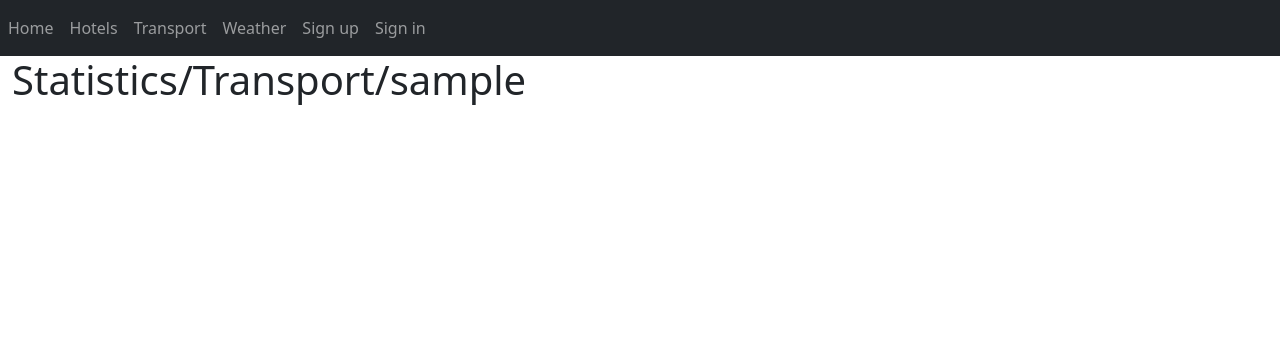
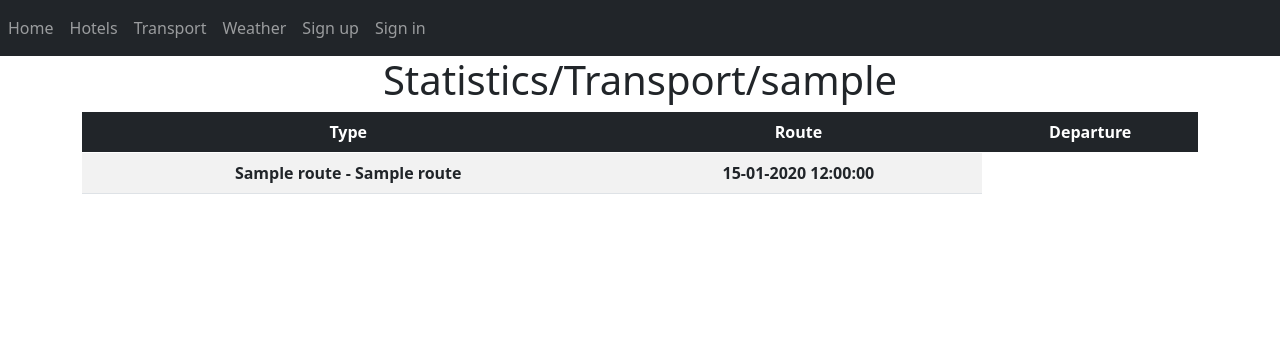
Before and after one commit to ITA-Dnipro/Dp-207_Python, a Django app: template django_app/statistics_app/templates/statistics_app/user_page.html in a window 1280 px wide. Shown: the top 356 px of the page. Run offline with Django 3.2, Linux system fonts and the light colour scheme; tables that the repository leaves empty hold one stand-in row (values such as "Sample post"); the template is opened without the code that fills it: values that come from a table or form of the project are taken from there, most other values are stand-ins (such as "Sample title", 1, 10 or a date in 2020); lists and menus that the app fills with data are empty; parts of the project's set-up code (start-up, migrations or seed data) failed here and were passed over; some libraries are stand-ins or nearby versions.

Commit message:
new celery config + statistics user_page func

```diff
--- a/django_app/services/statistics_app/celery_utils/celeryconfig.py
+++ b/django_app/services/statistics_app/celery_utils/celeryconfig.py
@@ -9,3 +9,8 @@ broker_url = RABBITMQ_SERVER_URL
 imports = (
     'services.statistics_app.celery_utils.celery_tasks.transport_app.transport_tasks_1',
 )
+os.environ.setdefault('C_FORCE_ROOT', '1')
+accept_content = ['pickle']
+result_accept_content = ['pickle']
+task_serializer = 'pickle'
+result_serializer = 'pickle'
--- a/django_app/statistics_app/templates/statistics_app/user_page.html
+++ b/django_app/statistics_app/templates/statistics_app/user_page.html
@@ -1,5 +1,42 @@
 {% extends 'base.html' %}
 
 {% block content %}
-<h1>Statistics/Transport/{{context_username}}</h1>
+{% if not context_user %}
+<div class="mb-4 mb-md-12 container-md text-center" id="user_not_found">
+    <h3>User does not exists.</h3>
+    <a href="{% url 'statistics_app:transport_home' %}"><input type="button" class="btn btn-primary btn-sm" value="Try Again"></a>
+</div>
+{% else %}
+<div class="mb-4 mb-md-12 container-md text-center" id="users_section">
+    <h1>Statistics/Transport/{{context_user.username}}</h1>
+    <table class="table table-striped">
+        <thead class="table-dark">
+            <tr>
+                <th>Type</th>
+                <!-- <th>Number</th> -->
+                <th>Route</th>
+                <th>Departure</th>
+                <!-- <th>Arrival</th> -->
+                <!-- <th>In route time</th> -->
+                <!-- <th>Price</th> -->
+                <!-- <th>Link</th> -->
+            </tr>
+        </thead>
+        <tbody>
+        {% for context_route in context_routes %}
+        <tr class="">
+            {% if context_route.source_name == "poezd.ua" %}
+            <th><img src="https://poezdato.net/img/only_trains.png" alt="poezdato_train.jpg"></th>
+            {% elif context_route.source_name == "poezdato/blablacar" %}
+            <th><img src="https://poezdato.net/img/trip.png" alt="poezdato.jpg"></th>
+            {% endif %}
+            <!-- <th><img src="https://poezdato.net/img/new_logo.png" alt="blalogo.jpg"></th> -->
+            <th>{{context_route.departure_name}} - {{ context_route.arrival_name }}</th>
+            <th>{{context_route.departure_date|date:"d-m-Y H:i:s"}}</th>
+        </tr>
+        {% endfor %}
+        </tbody>
+    </table>
+</div>
+{% endif %}
 {% endblock %}
--- a/django_app/transport/views.py
+++ b/django_app/transport/views.py
@@ -23,7 +23,11 @@ def route_view(request, route_name):
     }
     #
     user_data = create_user_dict(user_data=request.user)
-    save_transport_data_to_mongo_db.delay(route_data=route_data, user_data=user_data)
+    #
+    save_transport_data_to_mongo_db.apply_async(
+        kwargs={'route_data': route_data, 'user_data': user_data},
+        serializers='pickle'
+    )
     #
     return render(
         request,
```
Also changed, not shown: django_app/services/statistics_app/view_utils/transport_app/view_helpers_1.py (+20 -0 lines), django_app/statistics_app/views.py (+11 -2 lines).
